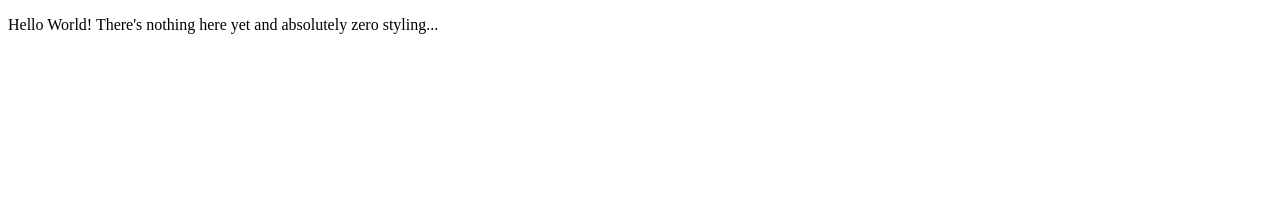
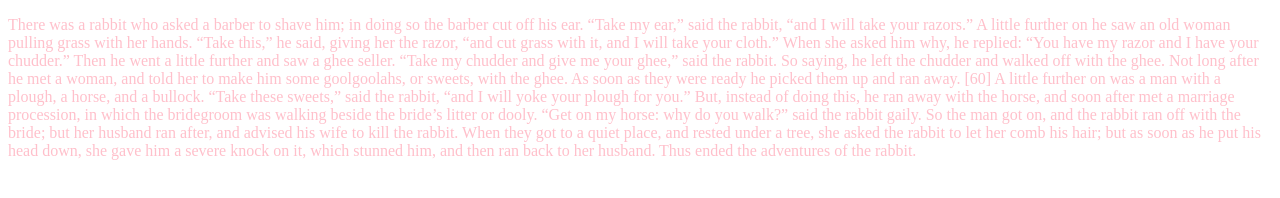
Before and after one commit to celinepark94/onceuponatype, a plain HTML site: page pages/cohort-0/cohort-0.html in a window 1280 px wide. Drawn offline with Linux system fonts and the light colour scheme.

Commit message:
added my story

```diff
--- a/pages/cohort-0/cohort-0.css
+++ b/pages/cohort-0/cohort-0.css
@@ -19,7 +19,7 @@ h4 {
 }
 
 p {
-    /* paragraph/body text styles here */
+color: pink
 }
 
 a {
--- a/pages/cohort-0/cohort-0.html
+++ b/pages/cohort-0/cohort-0.html
@@ -4,5 +4,23 @@
 </head>
 
 <body>
-    <p> Hello World! There's nothing here yet and absolutely zero styling...</p>
+    <p>
+        There was a rabbit who asked a barber to shave him; in doing so the barber cut off his ear. “Take my ear,” said the rabbit, “and I will take your razors.”
+
+        A little further on he saw an old woman pulling grass with her hands. “Take this,” he said, giving her the razor, “and cut grass with it, and I will take your cloth.”
+
+        When she asked him why, he replied: “You have my razor and I have your chudder.”
+
+        Then he went a little further and saw a ghee seller. “Take my chudder and give me your ghee,” said the rabbit. So saying, he left the chudder and walked off with the ghee.
+
+        Not long after he met a woman, and told her to make him some goolgoolahs, or sweets, with the ghee. As soon as they were ready he picked them up and ran away. [60]
+
+        A little further on was a man with a plough, a horse, and a bullock. “Take these sweets,” said the rabbit, “and I will yoke your plough for you.”
+
+        But, instead of doing this, he ran away with the horse, and soon after met a marriage procession, in which the bridegroom was walking beside the bride’s litter or dooly. “Get on my horse: why do you walk?” said the rabbit gaily.
+
+        So the man got on, and the rabbit ran off with the bride; but her husband ran after, and advised his wife to kill the rabbit.
+
+        When they got to a quiet place, and rested under a tree, she asked the rabbit to let her comb his hair; but as soon as he put his head down, she gave him a severe knock on it, which stunned him, and then ran back to her husband. Thus ended the adventures of the rabbit.
+    </p>
 </body>
```
